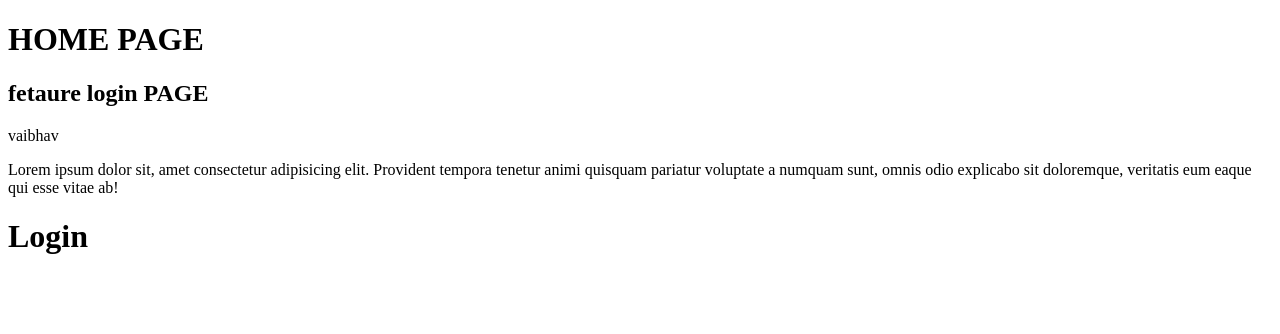
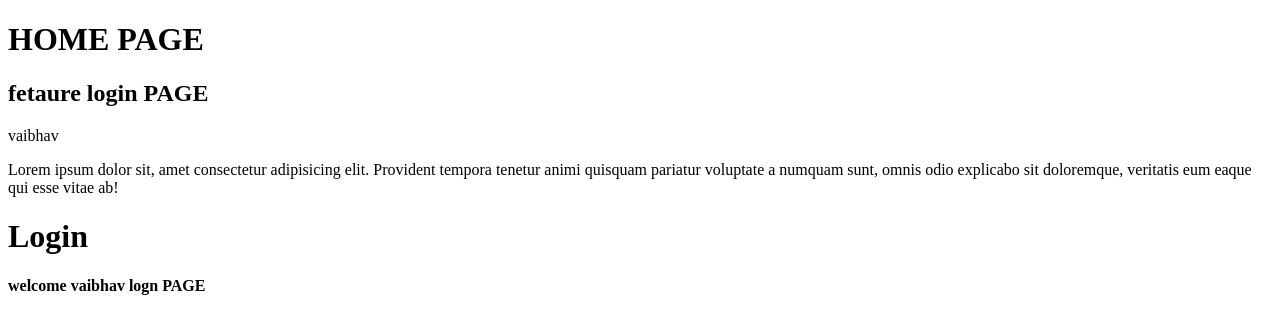
Before and after one commit to vaibhavkulal/githun_amiti, a plain HTML site: page index.html in a window 1280 px wide. Drawn offline with Linux system fonts and the light colour scheme.

Commit message:
updated code

```diff
--- a/index.html
+++ b/index.html
@@ -15,5 +15,7 @@
 
     <h1>Login</h1>
 
+    <h4>welcome vaibhav logn PAGE</h4>
+
 </body>
 </html>
```
